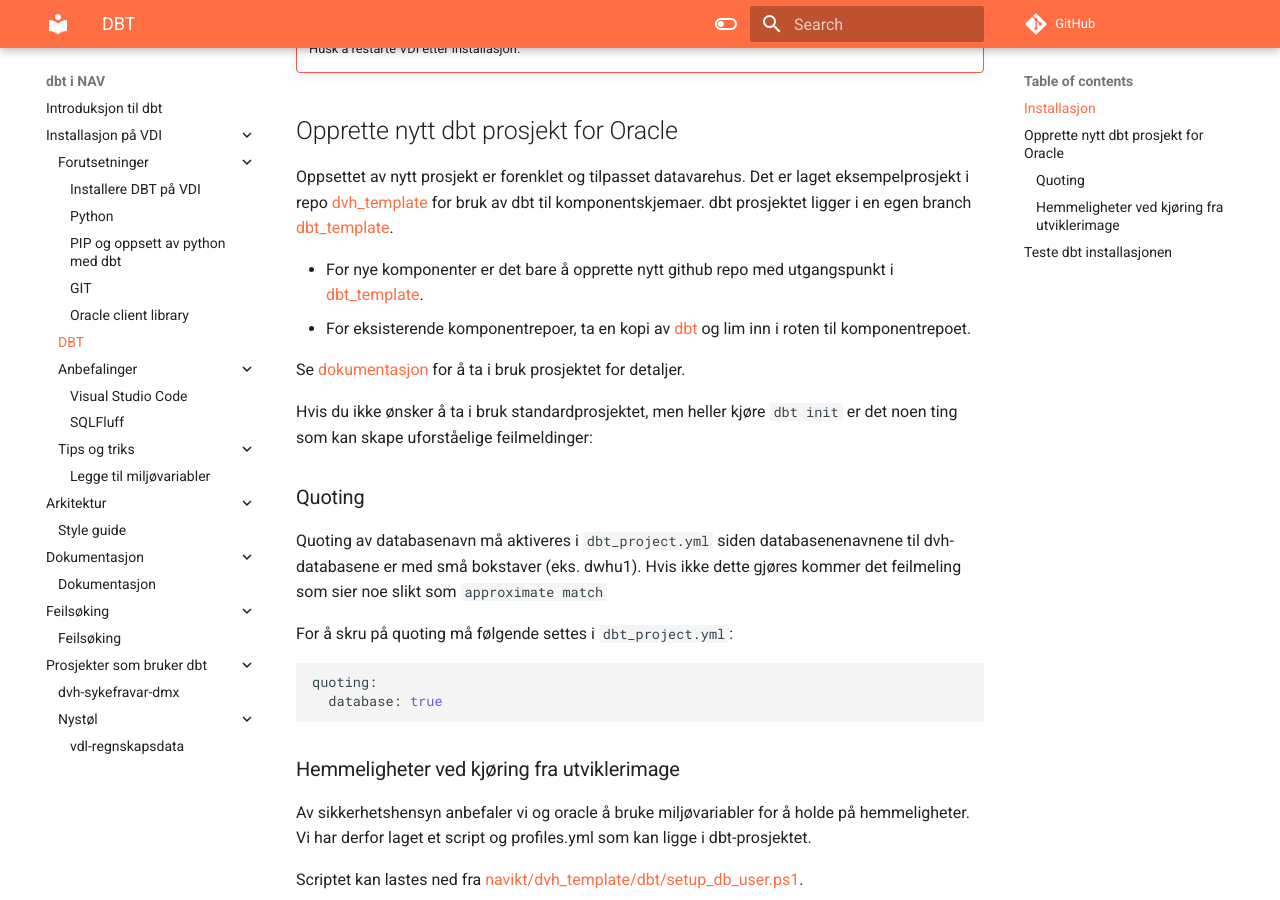
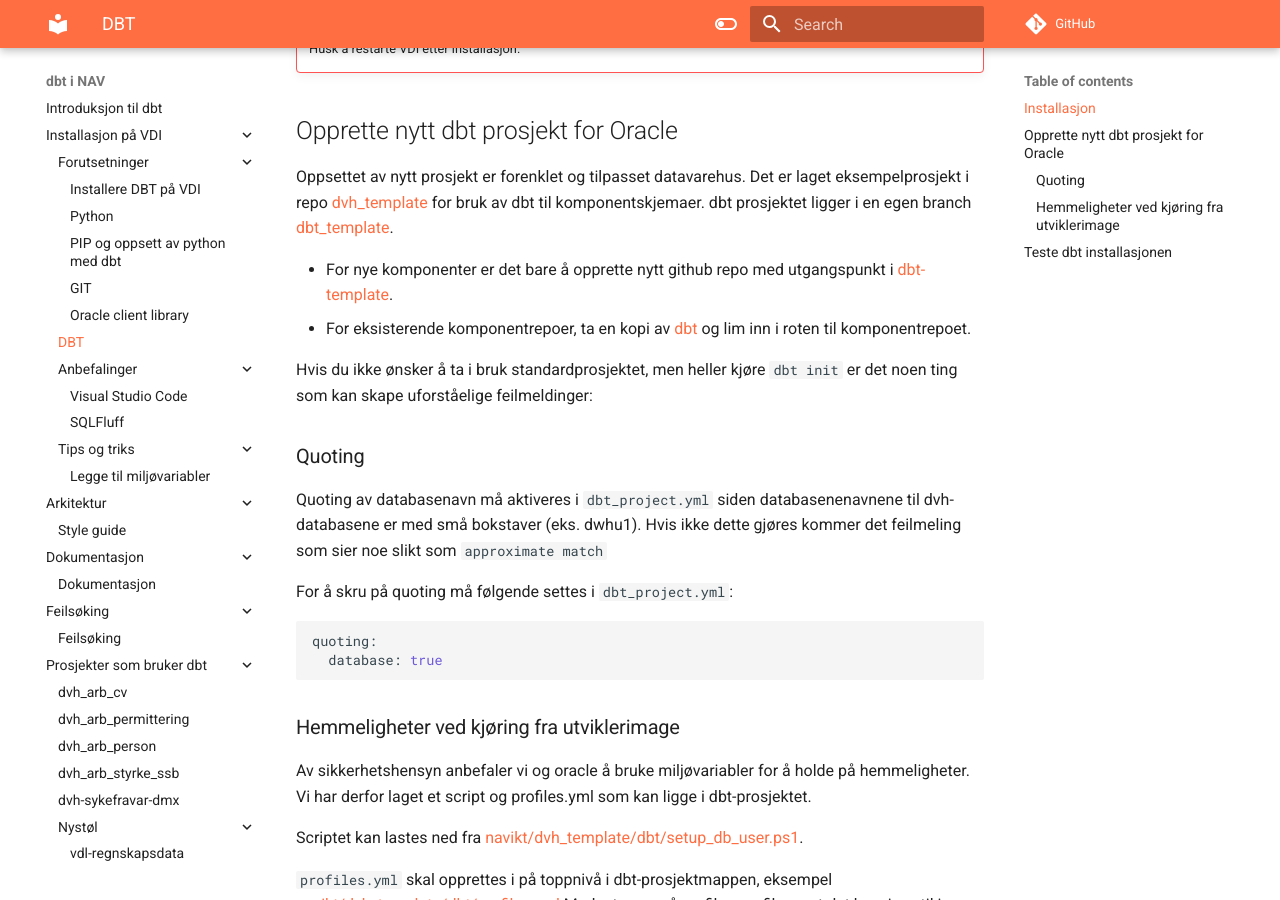
Before and after one commit to navikt/dbt-i-nav, an MkDocs documentation site: the page built from docs/vdi/dbt.md, in a window 1280 px wide and 900 px high, scrolled down 1093 px. Built offline with MkDocs 1.6.1 and Material for MkDocs 9.7.7, drawn with Linux system fonts in a browser that asks for light colours; comment, search, counter and statistics services are not loaded.

Commit message:
Lagt til en bunch nye prosjekter

```diff
--- a/docs/vdi/dbt.md
+++ b/docs/vdi/dbt.md
@@ -60,10 +60,9 @@
 Oppsettet av nytt prosjekt er forenklet og tilpasset datavarehus. Det er laget eksempelprosjekt i repo [dvh_template](https://github.com/navikt/dvh_template) for bruk av dbt til komponentskjemaer. dbt prosjektet ligger i en egen branch [dbt_template](https://github.com/navikt/dvh_template/tree/dbt_template).
 
 
-- For nye komponenter er det bare å opprette nytt github repo med utgangspunkt i [dbt_template](https://github.com/navikt/dvh_template/tree/dbt_template).
+- For nye komponenter er det bare å opprette nytt github repo med utgangspunkt i [dbt-template](https://github.com/navikt/dbt-template/).
 - For eksisterende komponentrepoer, ta en kopi av [dbt](https://github.com/navikt/dvh_template/tree/dbt_template/dbt)  og lim inn i roten til komponentrepoet.
 
-Se [dokumentasjon](https://github.com/navikt/dvh_template/blob/dbt_template/README.md) for å ta i bruk prosjektet for detaljer.
 
 Hvis du ikke ønsker å ta i bruk standardprosjektet, men heller kjøre `dbt init` er det noen ting som kan skape uforståelige feilmeldinger:
 
--- a/mkdocs.yml
+++ b/mkdocs.yml
@@ -26,6 +26,10 @@
   - Feilsøking:
       - feilsoking/feilsoking.md
   - Prosjekter som bruker dbt:
+      - prosjekter/dvh_arb_cv.md
+      - prosjekter/dvh_arb_permittering.md
+      - prosjekter/dvh_arb_person.md
+      - prosjekter/dvh_arb_styrke_ssb.md
       - prosjekter/dvh-sykefravar-dmx.md
       - Nystøl:
           - prosjekter/nystol/vdl-regnskapsdata.md
```
Also changed, not shown: docs/prosjekter/dvh_arb_cv.md (added, +20 -0 lines), docs/prosjekter/dvh_arb_permittering.md (added, +23 -0 lines), docs/prosjekter/dvh_arb_person.md (added, +19 -0 lines), docs/prosjekter/dvh_arb_styrke_ssb.md (added, +22 -0 lines).
